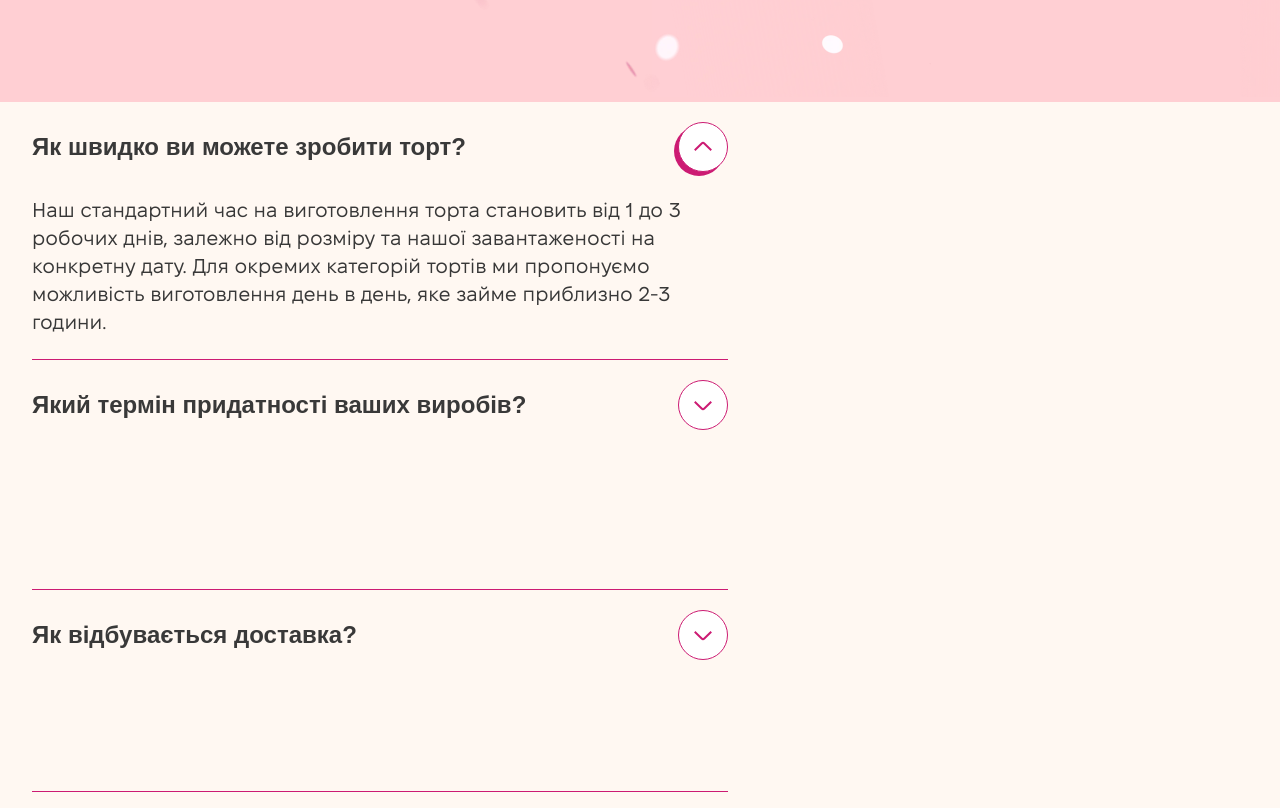
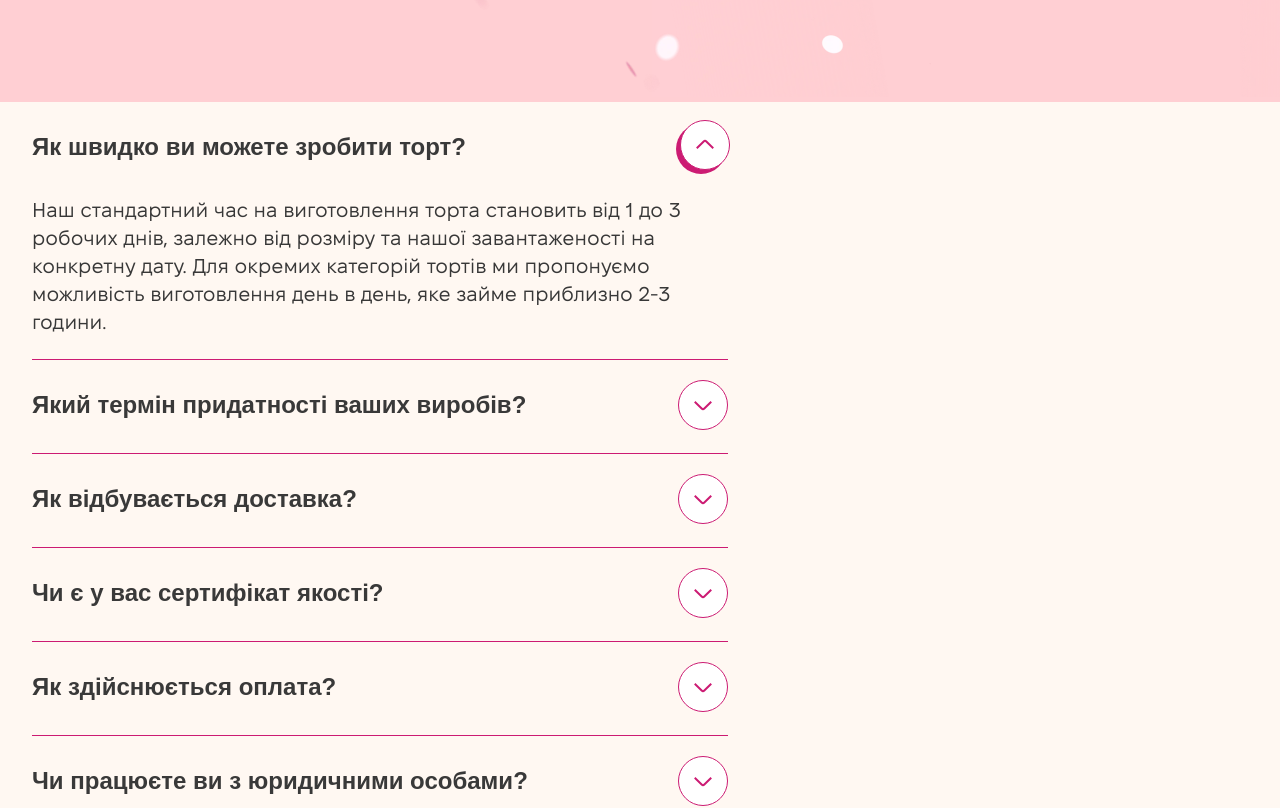
Before and after one commit to SoftRyzen-internship/de-tort, a Next.js app: page / in a window 1280 px wide. Shown: the part 698-1506 px from the top of the page. Built offline with nearby package versions, Linux system fonts and the light colour scheme; a web font is replaced by a local one.

Commit message:
fix accordion

```diff
--- a/src/components/ui/AccordionItem/AccordionItem.tsx
+++ b/src/components/ui/AccordionItem/AccordionItem.tsx
@@ -31,7 +31,7 @@ export const AccordionItem: React.FC<AccordionItemType> = ({
           {question}
         </p>
         <div
-          className={`rounded-full border bg-color-bg-white border-color-accent-primary p-[14px] ${isActive ? "transition-all shadow-2xl" : ""}`}
+          className={`rounded-full border bg-color-bg-white border-color-accent-primary p-[14px] ${isActive ? "transition-all shadow-2xl translate-x-[2px] -translate-y-[2px] " : ""}`}
         >
           <span className="inherit">
             <Icon className={`w-5 h-5 ${isActive ? "rotate-180" : ""}`} />
@@ -41,46 +41,14 @@ export const AccordionItem: React.FC<AccordionItemType> = ({
       <div
         className={`overflow-hidden transition-all duration-300 ease-in-out grid ${isActive ? "grid-rows-[1fr] opacity-100" : "grid-rows-[0fr] opacity-0"}`}
       >
-        <p
-          className={`font-fixel text-[20px] text-color-text-secondary leading-normal font-normal mt-6`}
-        >
-          {answer}
-        </p>
+        <div className="overflow-hidden">
+          <p
+            className={`font-fixel text-[20px] text-color-text-secondary leading-normal font-normal mt-6`}
+          >
+            {answer}
+          </p>
+        </div>
       </div>
     </li>
   );
 };
-
-// <li className={`${css.item} xl:w-[696px] overflow-hidden`}>
-//   <div
-//     className="flex justify-between items-start mt-5 cursor-pointer overflow-hidden"
-//     // onClick={(e) => {
-//     //   e.preventDefault();
-//     //   handleToggle(id);
-//     // }}
-//     onClick={setActive}
-//     onKeyDown={handleKeyDown}
-//     tabIndex={0}
-//   >
-//     <p className="font-semibold text-[14px] text-color-text-primary w-[220px] leading-normal md:w-[425px] md:text-[20px] xl:text-[24px] xl:w-[615px]">
-//       {question}
-//     </p>
-//     <div
-//       className={`rounded-full border bg-color-bg-white border-color-accent-primary p-[14px] ${isOpen ? "transition-all shadow-2xl" : ""}`}
-//     >
-//       <span className="inherit">
-//         {isOpen ? (
-//           <Icon className="w-5 h-5 rotate-180" />
-//         ) : (
-//           <Icon className="w-5 h-5" />
-//         )}
-//       </span>
-//     </div>
-//   </div>
-
-//   <p
-//     className={`font-fixel text-[20px] text-color-text-secondary leading-normal font-normal mt-6 ${isOpen ? "drop-up-body" : "drop-up-body_state_toggled"}`}
-//   >
-//     {answer}
-//   </p>
-// </li>;
```
